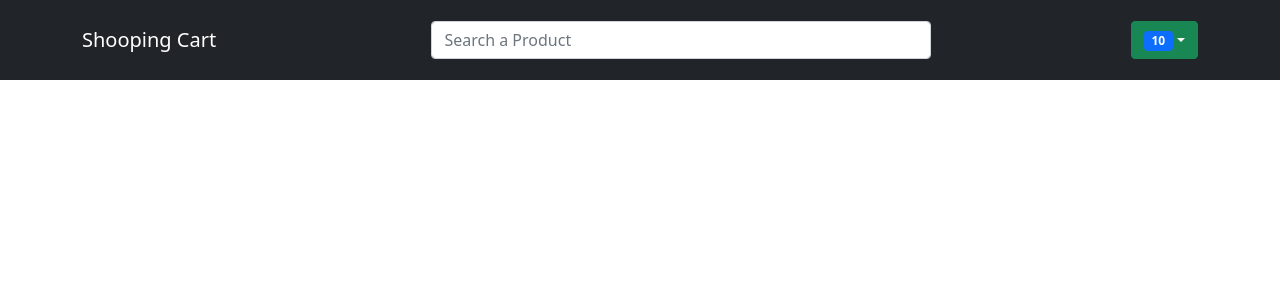
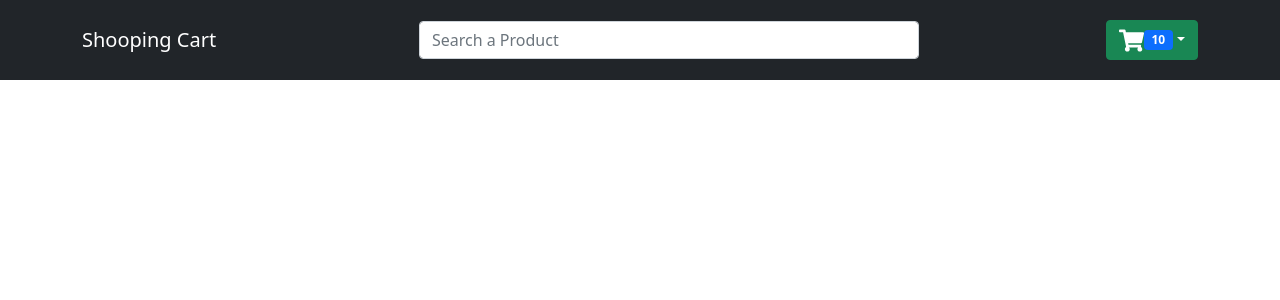
Before and after one commit to LupitaLee/shopping_cart, a React (Create React App) app: page / in a window 1280 px wide. Shown: the top 300 px of the page. Built offline with nearby package versions, Linux system fonts and the light colour scheme.

Commit message:
add cart icon and install react-icons

```diff
--- a/package.json
+++ b/package.json
@@ -10,6 +10,7 @@
     "react": "^17.0.2",
     "react-bootstrap": "^2.1.2",
     "react-dom": "^17.0.2",
+    "react-icons": "^4.3.1",
     "react-scripts": "5.0.0",
     "web-vitals": "^2.1.4"
   },
--- a/src/components/Header.jsx
+++ b/src/components/Header.jsx
@@ -1,5 +1,6 @@
 import React from 'react'
 import { Badge, Container, Dropdown, FormControl, Nav, Navbar } from 'react-bootstrap'
+import { FaShoppingCart} from "react-icons/fa"
 
 const Header = () => {
   return (
@@ -21,7 +22,7 @@ const Header = () => {
                     <Nav>
                         <Dropdown alignRight>
                             <Dropdown.Toggle variant="success">
-                                {/* <FaShoppingCart color="white" fontSize="25px"/> */}
+                                <FaShoppingCart color="white" fontSize="25px"/>
                                 <Badge>{10}</Badge>
 
                             </Dropdown.Toggle>
```
Also changed, not shown: 1 other file (tests, documents, lock files or other folders).
